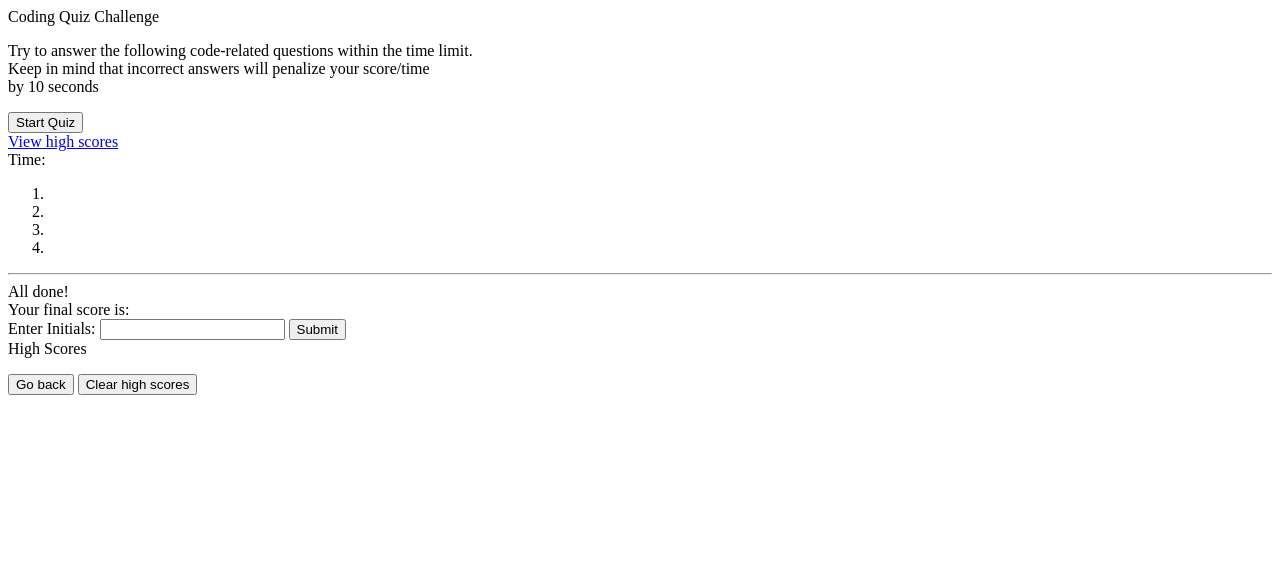
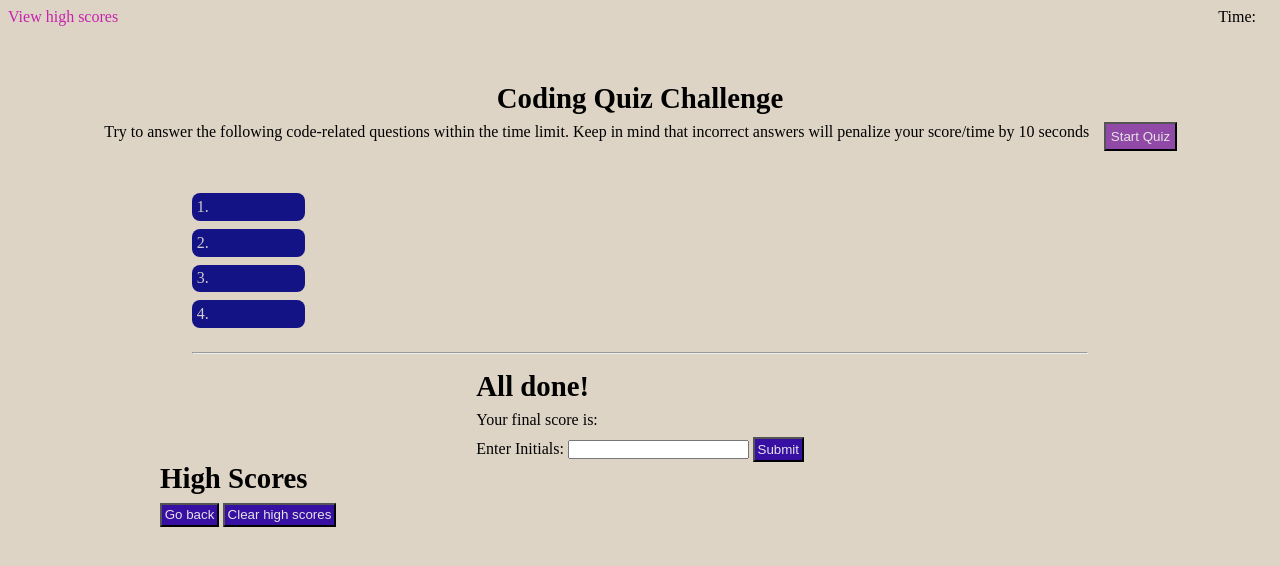
Before and after one commit to AbdelrahmanAhmed605/coding-quiz, a plain HTML site: page index.html in a window 1280 px wide. Drawn offline with Linux system fonts and the light colour scheme.

Commit message:
Applied styling to webpage

```diff
--- a/assets/css/style.css
+++ b/assets/css/style.css
@@ -0,0 +1,153 @@
+:root{
+    --bg-color: #ddd4c5;
+    --view-scores-text: #c723ae;
+    --start-btn: #9049a6;
+    --btn-txt-color: #e6e3e3;
+    --btn-bg-color: #3710a3;
+    --scores-list-bg: #b78cb1;
+    --quiz-options-color:#131386;
+    --quiz-options-text:#cecccc;
+    --answer-status-text: #7b7676;
+
+    --section-title: 1.8em;
+    --quiz-questions: 1.5em;
+    --quiz-options-padding: 0.3em 6em 0.3em 0.3em;
+    --btn-padding: 0.2em;
+}
+
+*{
+    padding: 0;
+    margin: 0;
+}
+
+body{
+    background-color: var(--bg-color);
+}
+
+main{
+    display: flex;
+    flex-wrap: wrap;
+    align-items: flex-start;
+    justify-content: center;
+}
+
+.menu-items{
+    width: 100%;
+    display: flex;
+    justify-content: space-between;
+    padding: 0.5em 1.5em 0.5em 0.5em;
+    margin-bottom: 3em;
+}
+
+#view-scores{
+    text-decoration: none;
+    color: var(--view-scores-text);
+}
+
+#intro{
+    display: flex;
+    flex-wrap: wrap;
+    justify-content: center;
+}
+
+.intro-title{
+    font-size: var(--section-title);
+    font-weight: bolder;
+    text-align: center;
+}
+
+#intro p{
+    text-align: center;
+    margin: 0.5em;
+}
+
+#start-button{
+    padding: 5px;
+    background-color: var(--start-btn);
+    color: var(--btn-txt-color);
+    margin: 0.5em;
+}
+
+#quiz{
+    align-self: flex-start;
+    width: 100%;
+}
+
+.quiz-content{
+    display: flex;
+    flex-direction: column;
+    width: 70%;
+    margin: 1em auto;
+}
+
+.quiz-question{
+    font-size: var(--quiz-questions);
+    font-weight: bolder;
+    margin-bottom: 0.5em;
+}
+
+.quiz-options{
+    width: fit-content;
+    color: var(--quiz-options-text);
+    list-style-position: inside;
+    margin-bottom: 1em;
+}
+
+.quiz-options li{
+    margin: 0.5em 0;
+    padding: var(--quiz-options-padding);
+    background-color: var(--quiz-options-color);
+    border-radius: 0.5em;
+}
+
+#answer-status{
+    color: var(--answer-status-text);
+    font-size: 1.5em;
+}
+
+.result-message{
+    margin-bottom: 0.5em;
+}
+
+#result-title{
+    display: inline-block;
+    font-size: var(--section-title);
+    font-weight: bolder;
+    margin-bottom: 0.3em;
+}
+
+#results-submit{
+    background-color: var(--btn-bg-color);
+    color: var(--btn-txt-color);
+    padding: var(--btn-padding);
+}
+
+#high-scores{
+    width: 75%;
+}
+
+#leaderboard-title{
+    font-size: var(--section-title);
+    font-weight: bolder;
+}
+
+#scores-list{
+    margin: 0.5em 0;
+}
+
+#scores-list li{
+    list-style-position: inside;
+    background-color: var(--scores-list-bg);
+    padding: 0.2em;
+}
+
+#high-scores button{
+    background-color: var(--btn-bg-color);
+    color: var(--btn-txt-color);
+    padding: var(--btn-padding);
+}
+
+
+/* #intro,#quiz,#high-scores{
+    display: none
+} */
--- a/index.html
+++ b/index.html
@@ -9,24 +9,23 @@
 
   <body>
     <main>
+        <div class="menu-items">
+            <a id="view-scores" href="#high-scores">View high scores</a>
+            <div id="time-display">
+                Time: <span id="time"></span>
+            </div>
+        </div>
+
         <section id="intro">
-        <div class= "intro-title">Coding Quiz Challenge</div>
-        <p>Try to answer the following code-related questions within the time limit.
-            <br>
-            Keep in mind that incorrect answers will penalize your score/time
-            <br>
-            by 10 seconds
-        </p>
-        <button class="start-button">Start Quiz</button>
+            <div class= "intro-title">Coding Quiz Challenge</div>
+            <p>Try to answer the following code-related questions within the time limit.
+                Keep in mind that incorrect answers will penalize your score/time
+                by 10 seconds
+            </p>
+            <button id="start-button">Start Quiz</button>
         </section>
 
         <section id="quiz">
-            <div class="menu-items">
-                <a id="view-scores" href="#high-scores">View high scores</a>
-                <div id="time-display">
-                    Time: <span id="time"></span>
-                </div>
-            </div>
             <div class="quiz-content">
                 <span class="quiz-question"></span>
                 <ol class="quiz-options">
@@ -35,29 +34,27 @@
                     <li class="option-three"></li>
                     <li class="option-four"></li>
                 </ol>
-            </div>
-            <div>
                 <hr>
                 <span id="answer-status"></span>
             </div>
         </section>
 
         <section id="quiz-results">
-            <div>
-                All done!
+            <div class="result-message">
+                <span id="result-title">All done!</span>
                 <br>
                 Your final score is: <span id="final-result"></span>
             </div>
             <form>
                 <label for="user-initials">Enter Initials:</label>
-                <input type="text" id="user-initials" name="user-initials">
-                <input type="submit">
+                <input type="text" id="user-initials" name="user-initials" required>
+                <input type="submit" id="results-submit">
             </form>
         </section>
 
         <section id="high-scores">
             <div>
-                High Scores
+                <span id="leaderboard-title">High Scores</span>
                 <ol id="scores-list">
                 </ol>
                 <button type="button" id="back-home">Go back</button>
```
